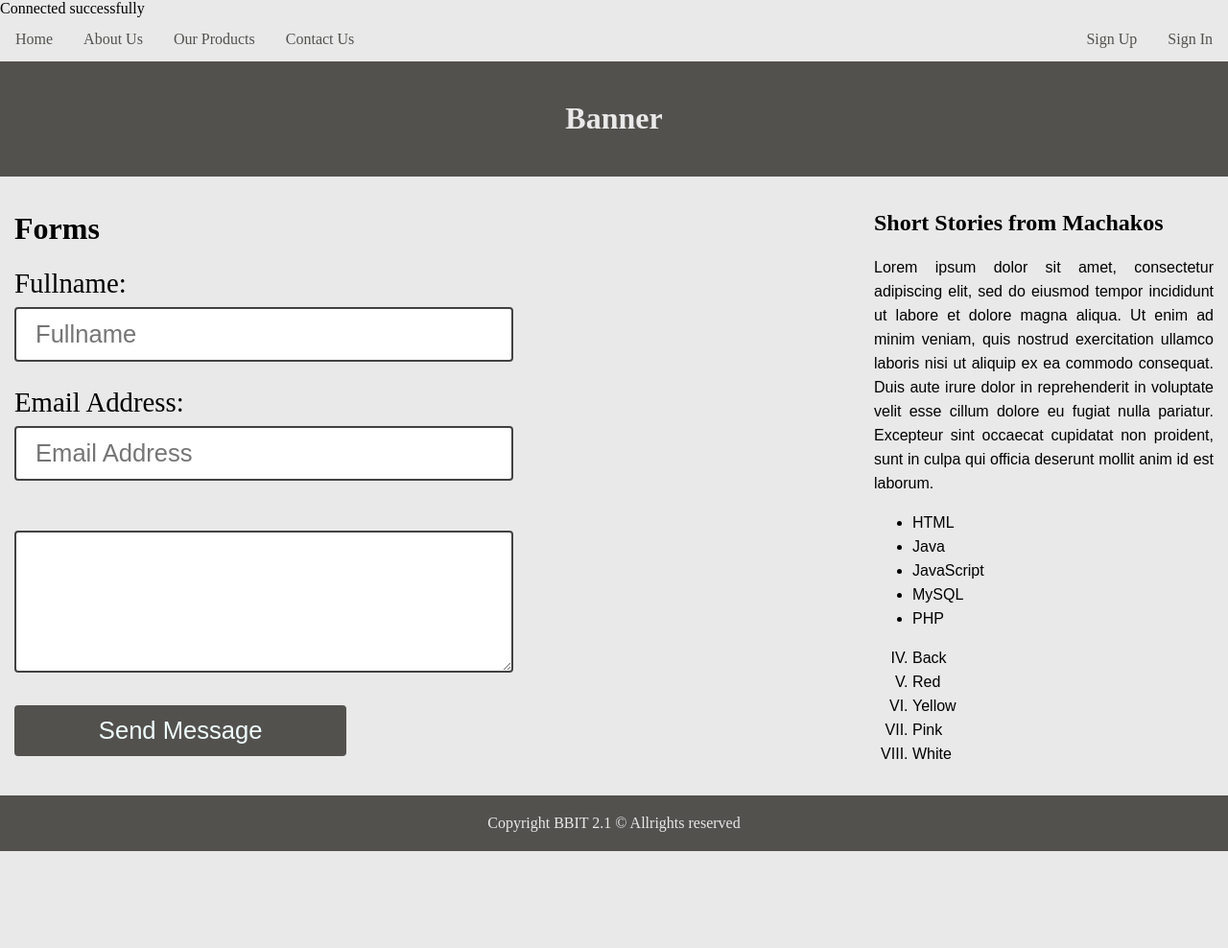
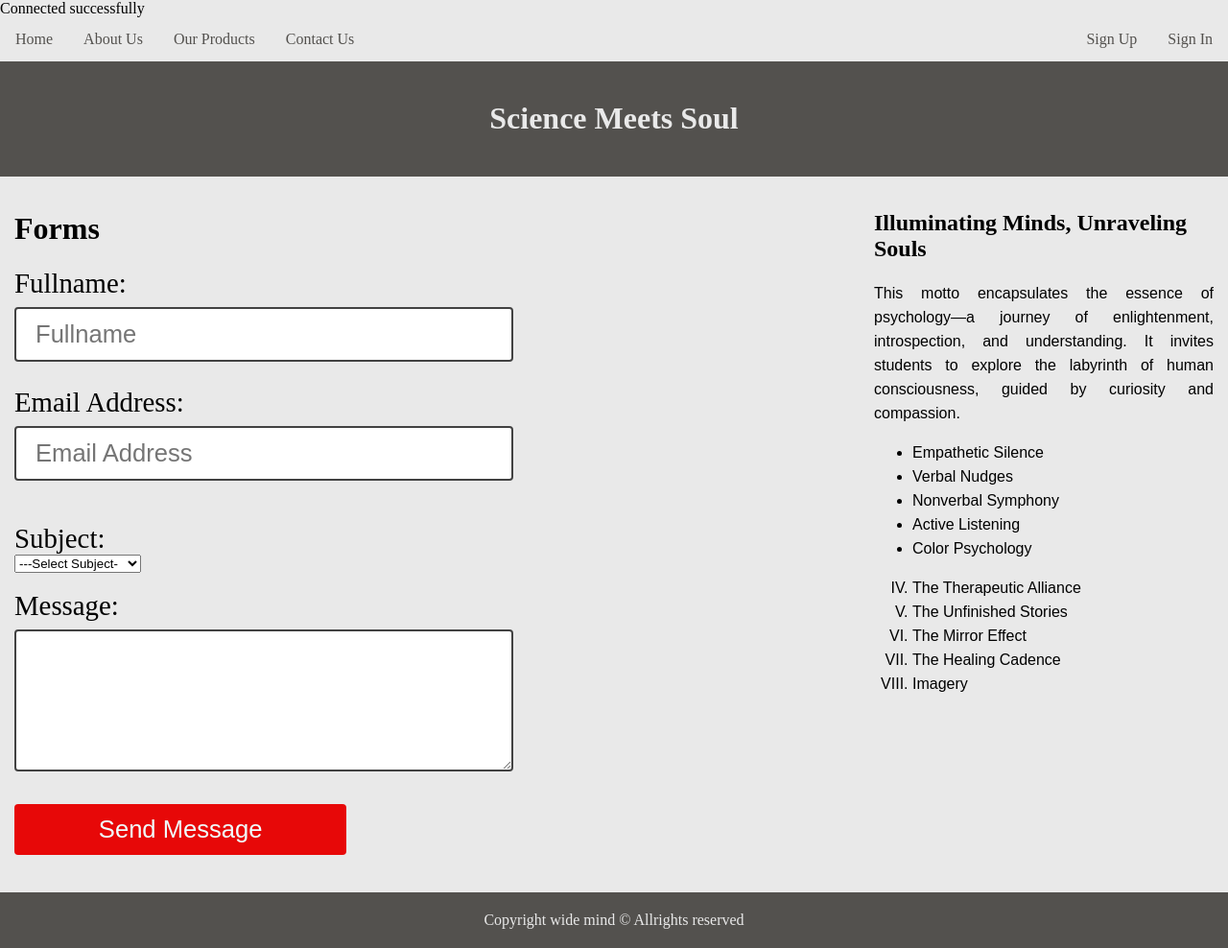
Before and after one commit to kiokoEVA/web-dev1, a PHP site: page /contact.php in a window 1280 px wide. Shown: the whole page at 96% size. Before the commit the page ends 887 px from the top, so only its background shows below. Run offline with PHP 8.4, Linux system fonts and the light colour scheme.

Commit message:
modification

```diff
--- a/contact.php
+++ b/contact.php
@@ -1,28 +1,43 @@
-<?php require_once("includes/db_connect.php"); ?>
+<?php
 
-<?php include_once("templates/heading.php"); ?>
+require_once ("includes/db_connect.php");
+include_once ("templates/heading.php");
+include_once ("templates/nav.php");
 
-<? include_once("templates/nav.php"); ?>
+if(isset($_POST["send_message"])){
+    $fn = $_POST["fullname"];
+    $mail = $_POST["email_address"];
+    $subject = $_POST["subject_line"];
+    $message = $_POST["client_message"];
+
+    $insert_message = "INSERT INTO messages (sender_name, sender_email, subject_line, text_message) VALUES ('$fn', '$mail', '$subject', '$message')";
+
+    if ($conn->query($insert_message) === TRUE) {
+        echo "New record created successfully";
+    } else {
+        echo "Error: " . $insert_message . "<br>" . $conn->error;
+    }
+}
+?>
 
 <div class="banner">
-    <h1>Banner</h1>
+    <h1>Science Meets Soul</h1>
 </div>
 
 <div class="row">
 
     <div class="content">
     <h1>Forms</h1>
-    <form action="" method="post" class="contacts_form">
+    <form action="<?php print htmlspecialchars($_SERVER["PHP_SELF"]); ?>" method="POST" class="contacts_form">
 
-        <label for="fn">Fullname:</label><br>
-        <input type="text" id="fn" placeholder="Fullname" name="fn"><br><br>
+    <label for="fn">Fullname:</label><br>
+    <input type="text" id="fn" placeholder="Fullname" name="fullname" required><br><br>
 
         <label for="em">Email Address:</label><br>
-        <input type="email" id="em" placeholder="Email Address" name="em"><br><br>
+        <input type="email" id="em" placeholder="Email Address" name="email_address" required><br><br>
 
 
 <br>
-<textarea name="" id="" cols="30" rows="5"></textarea>
 
 <!-- <br><br>
 <select name="" id="">
@@ -32,9 +47,23 @@
     <option value="">Rather not say</option>
 </select> -->
 
-<br><br>
 
-<input type="submit" value="Send Message">
+
+<label for="sb">Subject:</label><br>
+        <select name="subject_line" id="sb"  required>
+            <option value="">---Select Subject-</option>
+            <option value="Email Support">Email Support</option>
+            <option value="eLearning Support">eLearning Support</option>
+            <option value="AMS Support">AMS Support</option>
+
+            </select><br><br>
+
+            <label for="sb">Message:</label><br>
+
+<textarea name="client_message" id="" cols="30" rows="5" required></textarea><br><br>
+
+        <input type="submit" name="send_message" value="Send Message">
+    </form>
 
 </div>
 
--- a/css/formStyle.css
+++ b/css/formStyle.css
@@ -15,7 +15,7 @@ input[type=submit]{
     padding: 12px 20px;
     font-size: 1.6em;
     border-radius: 4px;
-    background-color: rgb(83, 81, 78);
+    background-color: rgb(231, 8, 8);
     color: azure;
     box-sizing: border-box;
     margin: 8px 0;
--- a/templates/footer.php
+++ b/templates/footer.php
@@ -1,5 +1,5 @@
 <div class="footer">
-        Copyright BBIT 2.1 &copy; Allrights reserved
+        Copyright wide mind &copy; Allrights reserved
     </div>
 </body>
 
--- a/templates/side_bar.php
+++ b/templates/side_bar.php
@@ -1,23 +1,23 @@
 
 <div class="side_bar">
                 <!--Heading 2 starts here-->
-                <h2>Short Stories from Machakos</h2>
-                <p>Lorem ipsum dolor sit amet, consectetur adipiscing elit, sed do eiusmod tempor incididunt ut labore et dolore magna aliqua. Ut enim ad minim veniam, quis nostrud exercitation ullamco laboris nisi ut aliquip ex ea commodo consequat. Duis aute irure dolor in reprehenderit in voluptate velit esse cillum dolore eu fugiat nulla pariatur. Excepteur sint occaecat cupidatat non proident, sunt in culpa qui officia deserunt mollit anim id est laborum.</p>
+                <h2>Illuminating Minds, Unraveling Souls</h2>
+                <p>This motto encapsulates the essence of psychology—a journey of enlightenment, introspection, and understanding. It invites students to explore the labyrinth of human consciousness, guided by curiosity and compassion.</p>
                 <!--Heading 2 ends here-->
                 <ul>
-                <li>HTML</li>
-                <li>Java</li>
-                <li>JavaScript</li>
-                <li>MySQL</li>
-                <li>PHP</li>
+                <li>Empathetic Silence</li>
+                <li>Verbal Nudges</li>
+                <li>Nonverbal Symphony</li>
+                <li>Active Listening</li>
+                <li>Color Psychology</li>
             </ul>
 
             <ol type="I" start="4">
-                <li>Back</li>
-                <li>Red</li>
-                <li>Yellow</li>
-                <li>Pink</li>
-                <li>White</li>
+                <li>The Therapeutic Alliance</li>
+                <li>The Unfinished Stories</li>
+                <li>The Mirror Effect</li>
+                <li> The Healing Cadence</li>
+                <li>Imagery</li>
             </ol>
 
         </div>
```
Also changed, not shown: about us.php (+9 -3 lines), index.php (+13 -10 lines), products.php (+8 -8 lines), images/anatomy.jpg (added), images/students.jpg (added).
